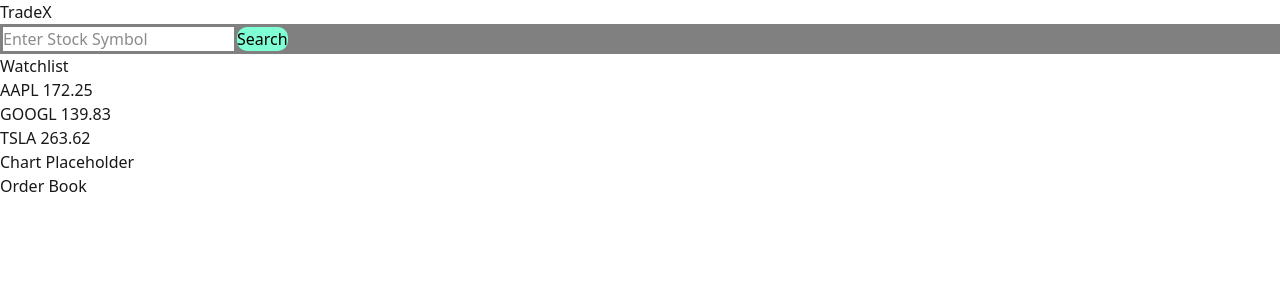
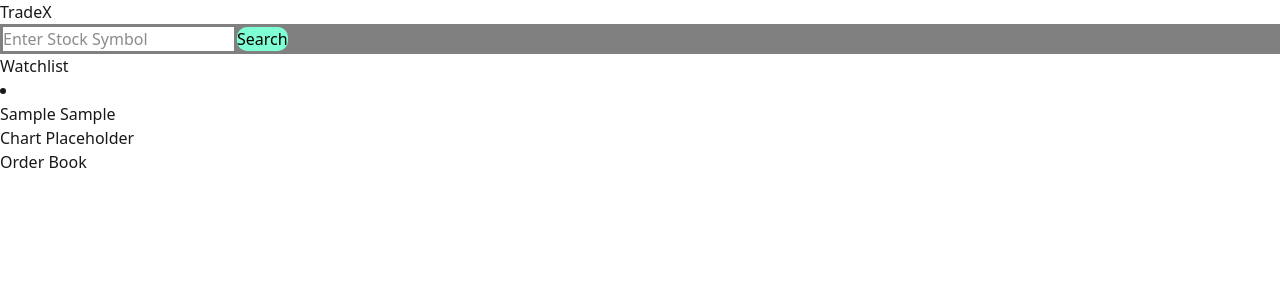
Before and after one commit to xesxwindlle/tradeX, a Vue app: page / in a window 1280 px wide. Both pictures are taken after typing "Sample" into the empty fields and a click on the button "Search". Shown: the top 300 px of the page. Built offline with nearby package versions, Linux system fonts and the light colour scheme.

Commit message:
<add> fetching data through displayWatching in watchlist_store

```diff
--- a/src/components/WatchList.vue
+++ b/src/components/WatchList.vue
@@ -4,15 +4,19 @@ import { ref, onMounted } from 'vue';
 import { watchlistStore } from '@/stores/watchlist_store';
 const wls = watchlistStore();
 
+onMounted (() => {
+     wls.displayWatchings();
+})
 
 </script>
 
 <template>
      <div class="panel">
         <h2 class="panel-title">Watchlist</h2>
-        <div class="list-item"><span>AAPL</span> <span>172.25</span></div>
-        <div class="list-item"><span>GOOGL</span> <span>139.83</span></div>
-        <div class="list-item"><span>TSLA</span> <span>263.62</span></div>
+        <li v-for="watching in wls.watchings" >
+        <div class="list-item"><span>{{ watching }}</span> <span>{{watching }}</span></div>
+
+        </li>
     </div>
 </template>
 
--- a/src/stores/watchlist_store.js
+++ b/src/stores/watchlist_store.js
@@ -1,8 +1,6 @@
 import { defineStore } from "pinia";
 import { ref } from "vue";
 import { getStockQuote } from "@/library/util";
-
-
 
 const watchings = ref(new Set());
 // const stock = ref("");
@@ -16,24 +14,20 @@ const watchlistStore = defineStore("watchlist", () => {
     console.log(watchings.value);
   }
 
-  async function printQuote(symbol) {
-    const url = getStockQuote(symbol);
-    const res = await fetch(url);
-    const data = await res.json();
-    console.log(data);
-  }
-
-  async function displayWatchings() {
-    for (const watching of watchings) {
-      console.log(watching);
+  function displayWatchings() {
+    // console.log(watchings);
+    setInterval(async () => {
+      for (let symbol of watchings.value) {
+      const url = getStockQuote(symbol);
+      const res = await fetch(url);
+      const data = await res.json();
+      console.log(data);
     }
-    // const result = await yahooFinance.quoteSummary(stock, { modules: ['price'] });
-    // console.log(result);
-    // console.log(result.price.regularMarketPrice);
-  }
+  }, 5000);
+}
 
 
-  return { addWatching, printQuote};
+  return { addWatching, watchings, displayWatchings};
 });
 
 export { watchlistStore };
```
